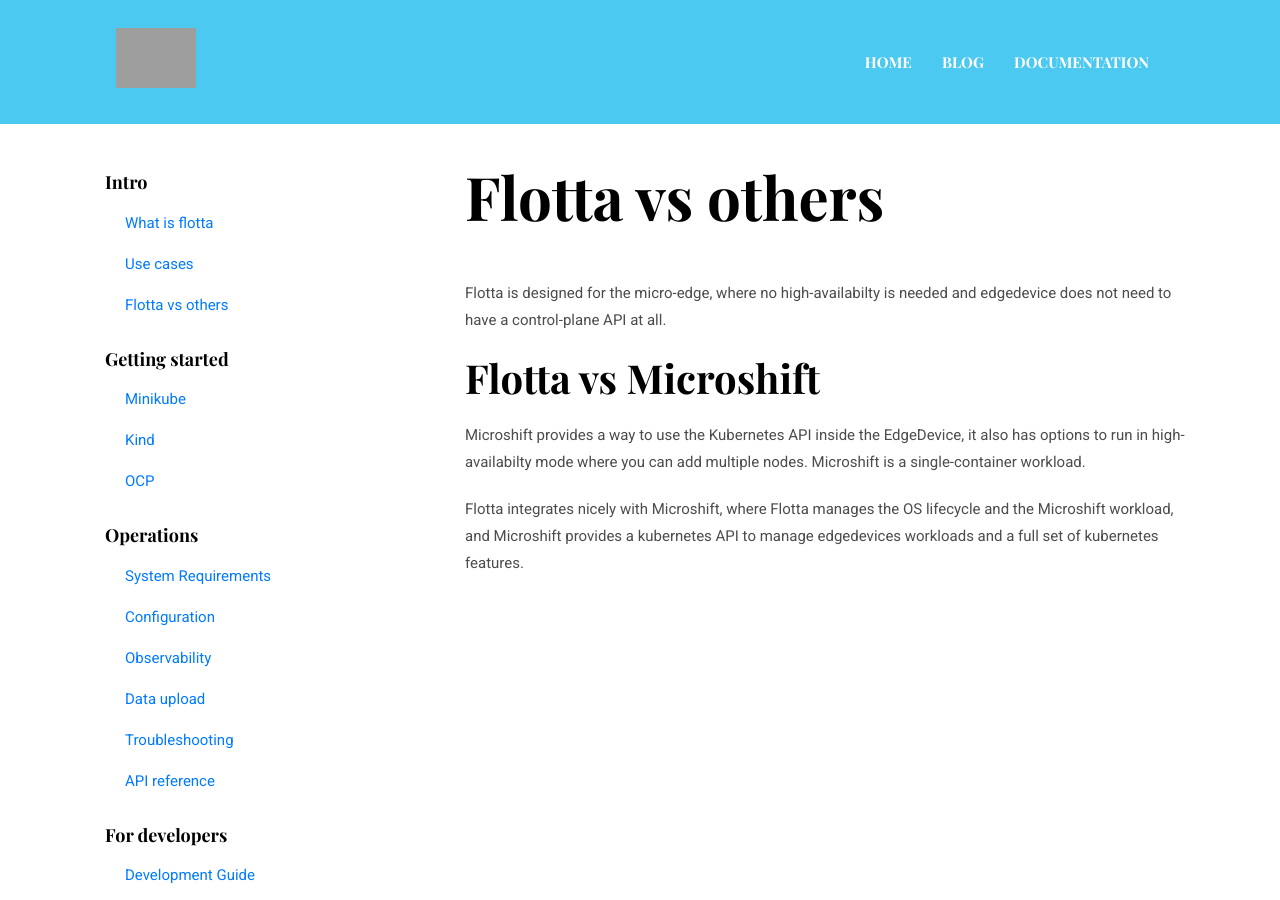
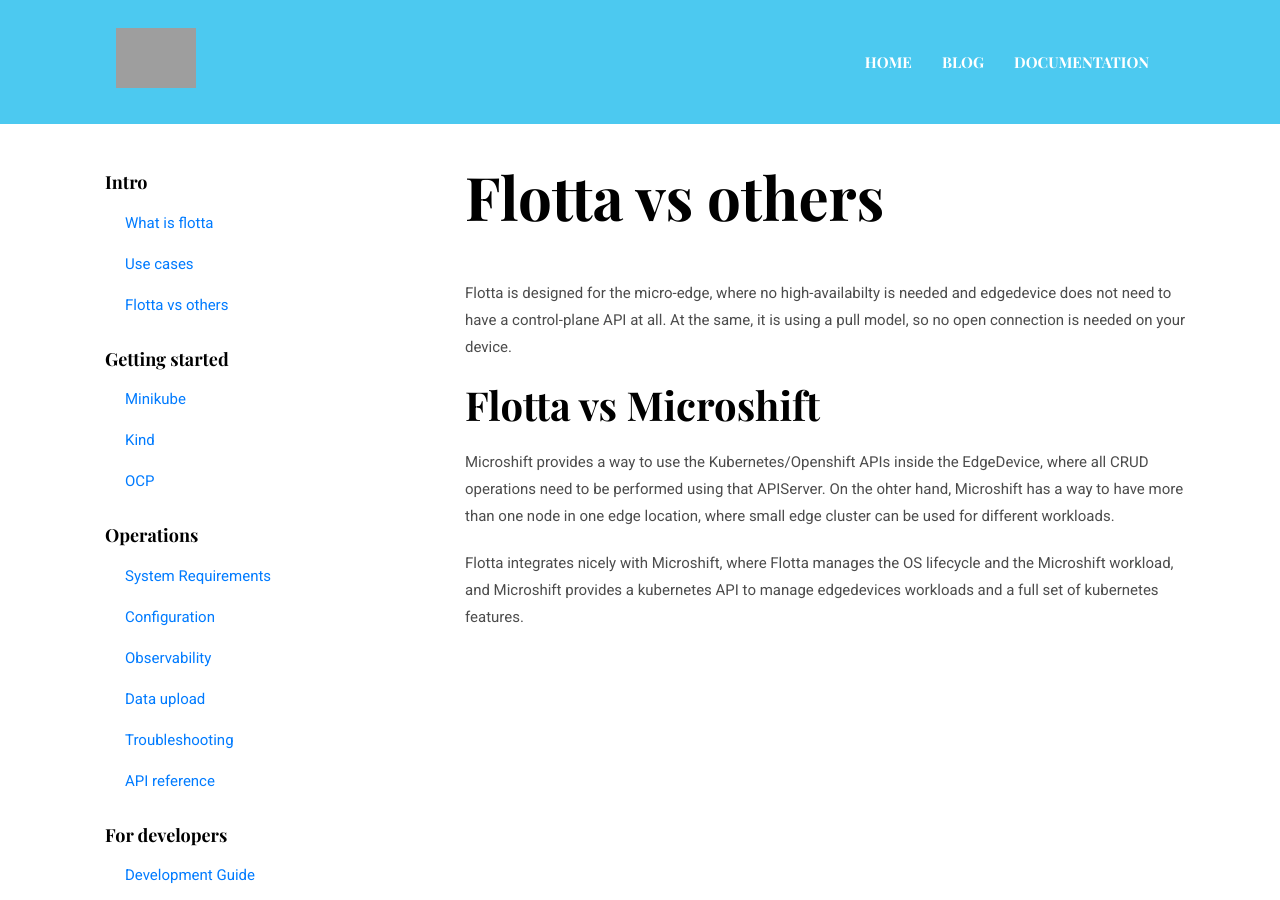
Before and after one commit to project-flotta/project-flotta.github.io, a Jekyll site: the page built from documentation/latest/intro/vs.md, in a window 1280 px wide and 900 px high. Built offline with Jekyll 4.4.1, drawn with Linux system fonts in a browser that asks for light colours; a script that is not in the unit is left out; grey boxes are pictures that could not be loaded.

Commit message:
Fix PR comments
Signed-off-by: Eloy Coto <eloy.coto@acalustra.com>

```diff
--- a/documentation/latest/intro/vs.md
+++ b/documentation/latest/intro/vs.md
@@ -4,13 +4,15 @@
 ---
 
 Flotta is designed for the micro-edge, where no high-availabilty is needed and
-edgedevice does not need to have a control-plane API at all.
+edgedevice does not need to have a control-plane API at all. At the same, it is
+using a pull model, so no open connection is needed on your device.
 
 ## Flotta vs Microshift
 
-Microshift provides a way to use the Kubernetes API inside the EdgeDevice, it
-also has options to run in high-availabilty mode where you can add multiple
-nodes. Microshift is a single-container workload.
+Microshift provides a way to use the Kubernetes/Openshift APIs inside the
+EdgeDevice, where all CRUD operations need to be performed using that APIServer.
+On the ohter hand, Microshift has a way to have more than one node in one edge
+location, where small edge cluster can be used for different workloads.
 
 Flotta integrates nicely with Microshift, where Flotta manages the OS lifecycle
 and the Microshift workload, and Microshift provides a kubernetes API to manage
```
Also changed, not shown: documentation/latest/intro/overview.md (+12 -12 lines), documentation/latest/intro/usecases.md (+1 -1 lines), documentation/latest/operations/configuration.md (+2 -2 lines).
